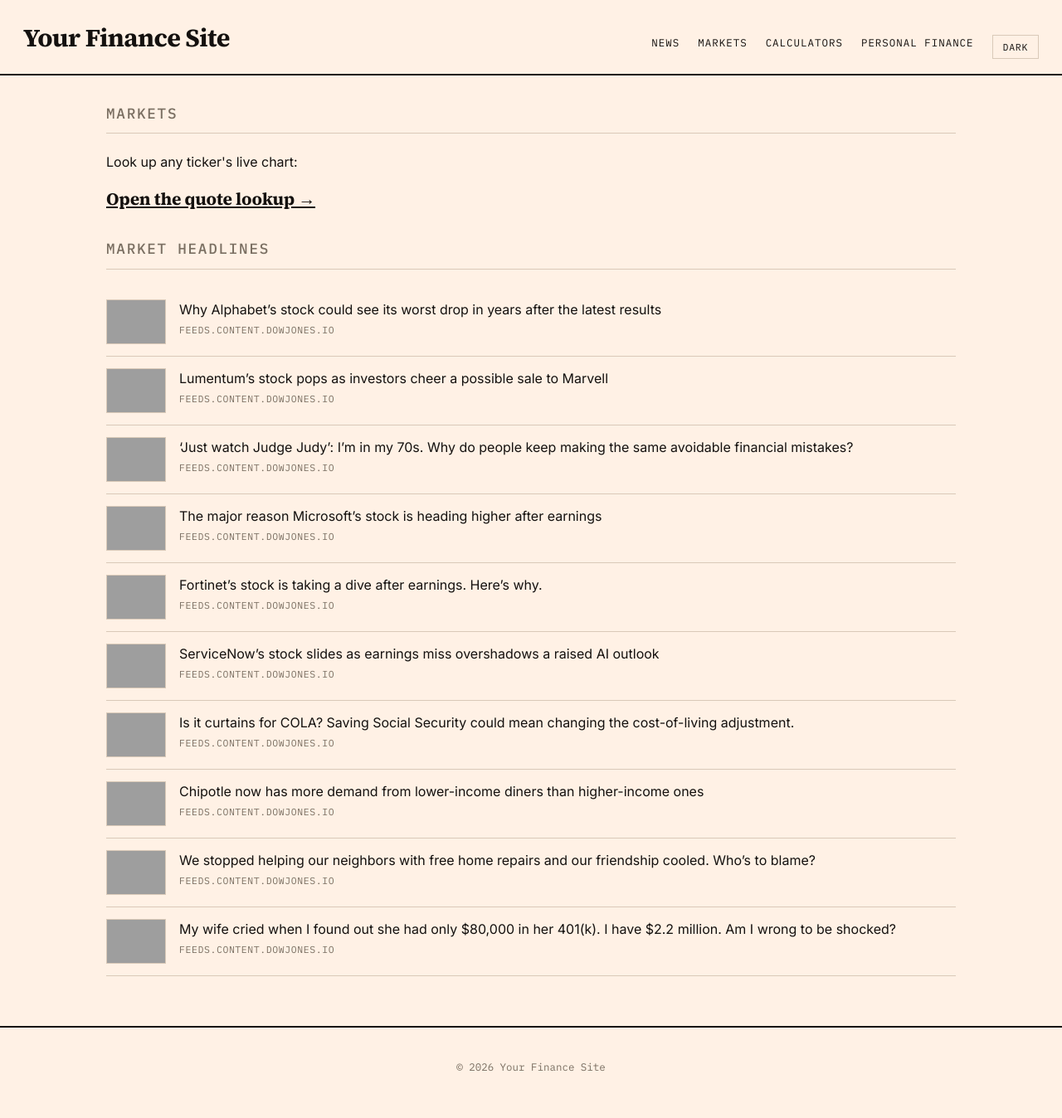
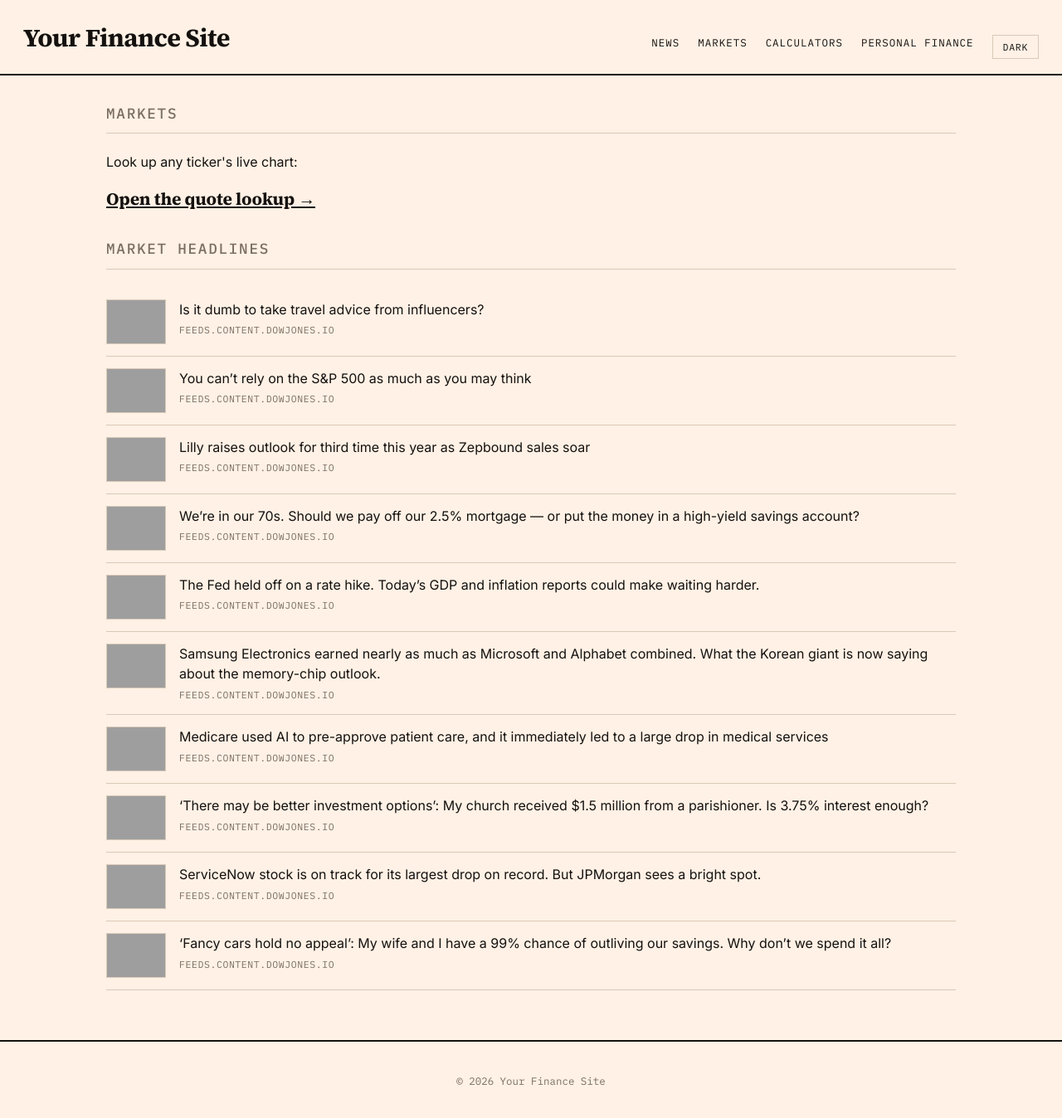
Before and after one commit to GlobTechCo/globtechco.github.io, a Jekyll site: the page built from markets.html, in a window 1280 px wide, cut to the strip 0-1352 px from the top of the page. Shown: the top 1348 px of the strip at 83% size. Built offline with Jekyll 4.4.1, drawn with Linux system fonts in a browser that asks for light colours; a script that is not in the unit is left out; grey boxes are pictures that could not be loaded.

Commit message:
Auto-content update 2026-10-29

```diff
--- a/_data/aggregator.yml
+++ b/_data/aggregator.yml
@@ -1,50 +1,50 @@
-- title: "Why Alphabet\u2019s stock could see its worst drop in years after the latest results"
-  link: "https://www.marketwatch.com/story/why-alphabets-stock-could-see-its-worst-drop-in-years-after-the-latest-results-6b64cf98?mod=mw_rss_topstories"
+- title: "Is it dumb to take travel advice from influencers?"
+  link: "https://www.marketwatch.com/story/im-planning-a-trip-to-europe-is-it-dumb-to-take-travel-advice-from-influencers-f25ae756?mod=mw_rss_topstories"
   source: "feeds.content.dowjones.io"
-  pubdate: "Thu, 29 Oct 2026 01:58:00 GMT"
-  image: "https://images.mktw.net/im-69922963"
-- title: "Lumentum\u2019s stock pops as investors cheer a possible sale to Marvell"
-  link: "https://www.marketwatch.com/story/lumentums-stock-pops-as-investors-cheer-a-possible-sale-to-marvell-07c1d0e8?mod=mw_rss_topstories"
+  pubdate: "Thu, 29 Oct 2026 11:48:00 GMT"
+  image: "https://images.mktw.net/im-43158472"
+- title: "You can\u2019t rely on the S&P 500 as much as you may think"
+  link: "https://www.marketwatch.com/story/you-cant-rely-on-the-s-p-500-as-much-as-you-may-think-a3ac0cb7?mod=mw_rss_topstories"
   source: "feeds.content.dowjones.io"
-  pubdate: "Thu, 29 Oct 2026 00:20:00 GMT"
-  image: "https://images.mktw.net/im-93320117"
-- title: "\u2018Just watch Judge Judy\u2019: I\u2019m in my 70s. Why do people keep making the same avoidable financial mistakes?"
-  link: "https://www.marketwatch.com/story/you-need-only-watch-episodes-of-judge-judy-im-in-my-70s-why-do-people-keep-making-the-same-avoidable-financial-mistakes-bbf60fe4?mod=mw_rss_topstories"
+  pubdate: "Thu, 29 Oct 2026 11:30:00 GMT"
+  image: "https://images.mktw.net/im-08594984"
+- title: "Lilly raises outlook for third time this year as Zepbound sales soar"
+  link: "https://www.marketwatch.com/story/lilly-raises-outlook-for-third-time-this-year-as-zepbound-sales-soar-6d987407?mod=mw_rss_topstories"
   source: "feeds.content.dowjones.io"
-  pubdate: "Thu, 29 Oct 2026 00:15:00 GMT"
-  image: "https://images.mktw.net/im-19205579"
-- title: "The major reason Microsoft\u2019s stock is heading higher after earnings"
-  link: "https://www.marketwatch.com/story/the-major-reason-microsofts-stock-is-heading-higher-after-earnings-c019a036?mod=mw_rss_topstories"
+  pubdate: "Thu, 29 Oct 2026 11:19:00 GMT"
+  image: "https://images.mktw.net/im-31409836"
+- title: "We\u2019re in our 70s. Should we pay off our 2.5% mortgage \u2014 or put the money in a high-yield savings account?"
+  link: "https://www.marketwatch.com/story/we-are-in-our-70s-should-we-pay-off-our-2-5-mortgage-or-build-up-our-savings-5a35e9c1?mod=mw_rss_topstories"
   source: "feeds.content.dowjones.io"
-  pubdate: "Thu, 29 Oct 2026 00:10:00 GMT"
-  image: "https://images.mktw.net/im-99465391"
-- title: "Fortinet\u2019s stock is taking a dive after earnings. Here\u2019s why."
-  link: "https://www.marketwatch.com/story/fortinets-stock-is-taking-a-dive-after-earnings-heres-why-d407896e?mod=mw_rss_topstories"
+  pubdate: "Thu, 29 Oct 2026 11:15:00 GMT"
+  image: "https://images.mktw.net/im-65126339"
+- title: "The Fed held off on a rate hike. Today\u2019s GDP and inflation reports could make waiting harder."
+  link: "https://www.marketwatch.com/story/the-fed-held-off-on-a-rate-hike-todays-gdp-and-inflation-reports-could-make-waiting-harder-693338e6?mod=mw_rss_topstories"
   source: "feeds.content.dowjones.io"
-  pubdate: "Wed, 28 Oct 2026 23:18:00 GMT"
-  image: "https://images.mktw.net/im-54642161"
-- title: "ServiceNow\u2019s stock slides as earnings miss overshadows a raised AI outlook"
-  link: "https://www.marketwatch.com/story/servicenows-stock-slides-as-earnings-miss-clouds-a-raised-ai-outlook-96e48385?mod=mw_rss_topstories"
+  pubdate: "Thu, 29 Oct 2026 11:11:00 GMT"
+  image: "https://images.mktw.net/im-78425460"
+- title: "Samsung Electronics earned nearly as much as Microsoft and Alphabet combined. What the Korean giant is now saying about the memory-chip outlook."
+  link: "https://www.marketwatch.com/story/samsung-electronics-earned-nearly-as-much-as-microsoft-and-alphabet-combined-what-the-korean-giant-is-now-saying-about-the-memory-chip-outlook-e5c94b94?mod=mw_rss_topstories"
   source: "feeds.content.dowjones.io"
-  pubdate: "Wed, 28 Oct 2026 23:02:00 GMT"
-  image: "https://images.mktw.net/im-13468523"
-- title: "Is it curtains for COLA? Saving Social Security could mean changing the cost-of-living adjustment."
-  link: "https://www.marketwatch.com/story/is-it-curtains-for-cola-saving-social-security-could-mean-changing-the-cost-of-living-adjustment-867c6bd8?mod=mw_rss_topstories"
+  pubdate: "Thu, 29 Oct 2026 11:09:00 GMT"
+  image: "https://images.mktw.net/im-60818668"
+- title: "Medicare used AI to pre-approve patient care, and it immediately led to a large drop in medical services"
+  link: "https://www.marketwatch.com/story/medicare-used-ai-to-pre-approve-patient-care-and-it-immediately-led-to-a-large-drop-in-medical-services-dc38a210?mod=mw_rss_topstories"
   source: "feeds.content.dowjones.io"
-  pubdate: "Wed, 28 Oct 2026 22:41:00 GMT"
-  image: "https://images.mktw.net/im-24279758"
-- title: "Chipotle now has more demand from lower-income diners than higher-income ones"
-  link: "https://www.marketwatch.com/story/chipotle-expects-modestly-higher-sales-this-year-as-drive-thru-chipotlanes-come-to-more-stores-4f255bbc?mod=mw_rss_topstories"
+  pubdate: "Thu, 29 Oct 2026 11:00:00 GMT"
+  image: "https://images.mktw.net/im-74822336"
+- title: "\u2018There may be better investment options\u2019: My church received $1.5 million from a parishioner. Is 3.75% interest enough?"
+  link: "https://www.marketwatch.com/story/there-may-be-better-investment-options-my-church-received-1-5-million-from-a-parishioner-is-3-75-interest-enough-5164d790?mod=mw_rss_topstories"
   source: "feeds.content.dowjones.io"
-  pubdate: "Wed, 28 Oct 2026 22:25:00 GMT"
-  image: "https://images.mktw.net/im-69392941"
-- title: "We stopped helping our neighbors with free home repairs and our friendship cooled. Who\u2019s to blame?"
-  link: "https://www.marketwatch.com/story/we-stopped-helping-our-neighbors-with-free-home-repairs-and-our-friendship-cooled-whos-to-blame-d20b0720?mod=mw_rss_topstories"
+  pubdate: "Thu, 29 Oct 2026 10:15:00 GMT"
+  image: "https://images.mktw.net/im-05792524"
+- title: "ServiceNow stock is on track for its largest drop on record. But JPMorgan sees a bright spot."
+  link: "https://www.marketwatch.com/story/servicenow-stock-is-on-track-for-its-largest-drop-on-record-but-jpmorgan-sees-a-bright-spot-5e5b05c6?mod=mw_rss_topstories"
   source: "feeds.content.dowjones.io"
-  pubdate: "Wed, 28 Oct 2026 22:00:00 GMT"
-  image: "https://images.mktw.net/im-13210750"
-- title: "My wife cried when I found out she had only $80,000 in her 401(k). I have $2.2 million. Am I wrong to be shocked?"
-  link: "https://www.marketwatch.com/story/my-wife-has-only-80-000-saved-for-retirement-i-have-2-2-million-am-i-wrong-to-be-shocked-3e27b490?mod=mw_rss_topstories"
+  pubdate: "Thu, 29 Oct 2026 09:52:00 GMT"
+  image: "https://images.mktw.net/im-56113489"
+- title: "\u2018Fancy cars hold no appeal\u2019: My wife and I have a 99% chance of outliving our savings. Why don\u2019t we spend it all?"
+  link: "https://www.marketwatch.com/story/fancy-cars-hold-no-appeal-my-wife-and-i-have-a-99-chance-of-outliving-our-savings-why-dont-we-spend-it-all-932a2166?mod=mw_rss_topstories"
   source: "feeds.content.dowjones.io"
-  pubdate: "Wed, 28 Oct 2026 21:45:00 GMT"
-  image: "https://images.mktw.net/im-19916000"
+  pubdate: "Thu, 29 Oct 2026 09:15:00 GMT"
+  image: "https://images.mktw.net/im-21005604"
```
